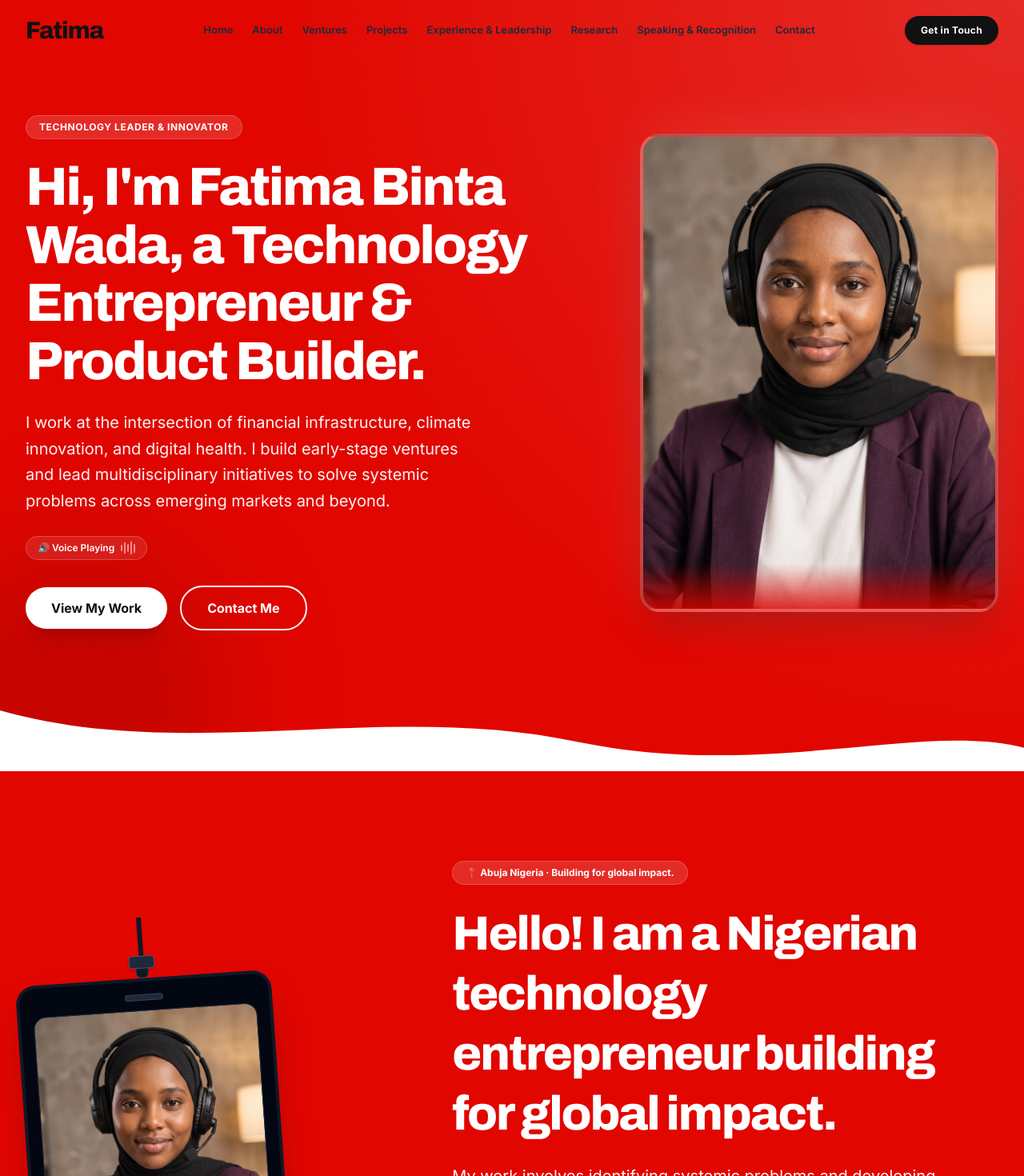
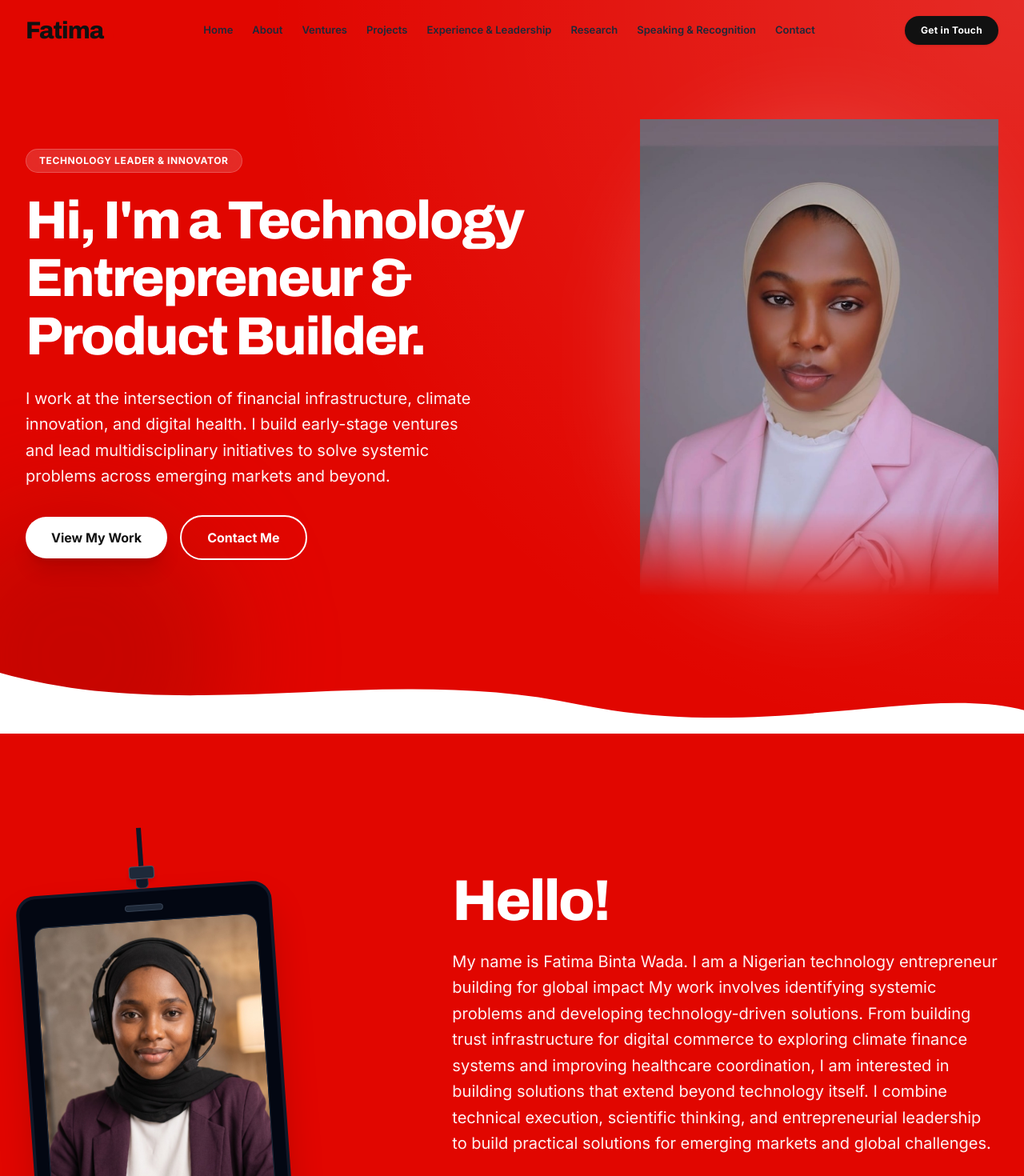
Before and after one commit to fatimawada/fatimawada-portfolio, a Next.js app: page / in a window 1280 px wide. Shown: the top 1470 px of the page at 80% size. Built offline with nearby package versions, Linux system fonts and the light colour scheme; a web font is replaced by a local one.

Commit message:
feat: unbox hero photo with pink blazer, remove all voicenote boxes, update descriptions and location badges

```diff
--- a/app/components/AboutSection.tsx
+++ b/app/components/AboutSection.tsx
@@ -21,7 +21,7 @@ export default function AboutSection() {
       <div className="max-w-7xl mx-auto px-4 sm:px-6 lg:px-8 relative z-10">
         <div className="grid grid-cols-1 lg:grid-cols-12 gap-12 lg:gap-16 items-center">
 
-          {/* Left Column: Tilted Hanging ID Badge Card */}
+          {/* Left Column: Tilted Hanging ID Badge Card (Preserved as requested) */}
           <motion.div
             initial={{ opacity: 0, rotate: -10, y: 30 }}
             whileInView={{ opacity: 1, rotate: -4, y: 0 }}
@@ -70,7 +70,7 @@ export default function AboutSection() {
             </div>
           </motion.div>
 
-          {/* Right Column: Headline, Body Text, Location Badge & Tech Accents */}
+          {/* Right Column: Headline, Body Text, & Floating Tech Accents */}
           <motion.div
             initial={{ opacity: 0, x: 30 }}
             whileInView={{ opacity: 1, x: 0 }}
@@ -78,19 +78,14 @@ export default function AboutSection() {
             transition={{ duration: 0.8, ease: "easeOut" }}
             className="lg:col-span-7 flex flex-col items-start space-y-6"
           >
-            {/* Location Badge */}
-            <span className="inline-flex items-center px-4 py-1.5 rounded-full bg-white/15 backdrop-blur-md text-white text-xs font-bold border border-white/20">
-              📍 Abuja Nigeria · Building for global impact.
-            </span>
-
             {/* Headline */}
-            <h2 className="font-heading text-3xl sm:text-5xl lg:text-6xl font-extrabold text-white tracking-tight leading-tight">
-              Hello! I am a Nigerian technology entrepreneur building for global impact.
+            <h2 className="font-heading text-5xl sm:text-7xl font-extrabold text-white tracking-tight">
+              Hello!
             </h2>
 
-            {/* Body Text */}
+            {/* Body Text (Exact requested wording) */}
             <p className="text-base sm:text-lg lg:text-xl text-white/95 leading-relaxed font-normal">
-              My work involves identifying systemic problems and developing technology-driven solutions. From building trust infrastructure for digital commerce to exploring climate finance systems and improving healthcare coordination, I am interested in building solutions that extend beyond technology itself. I combine technical execution, scientific thinking, and entrepreneurial leadership to build practical solutions for emerging markets and global challenges.
+              My name is Fatima Binta Wada. I am a Nigerian technology entrepreneur building for global impact My work involves identifying systemic problems and developing technology-driven solutions. From building trust infrastructure for digital commerce to exploring climate finance systems and improving healthcare coordination, I am interested in building solutions that extend beyond technology itself. I combine technical execution, scientific thinking, and entrepreneurial leadership to build practical solutions for emerging markets and global challenges.
             </p>
 
             {/* Floating Tech Badges */}
--- a/app/components/ContactSection.tsx
+++ b/app/components/ContactSection.tsx
@@ -61,7 +61,7 @@ export default function ContactSection() {
                 <span className="w-8 h-8 rounded-full bg-white/10 text-[#E10600] flex items-center justify-center font-bold text-xs">
                   📍
                 </span>
-                <span>Abuja &amp; Kano, Nigeria · Global Availability</span>
+                <span>Abuja, Nigeria · Global Availability</span>
               </div>
             </div>
           </motion.div>
@@ -76,10 +76,10 @@ export default function ContactSection() {
           >
             <div className="bg-[#E10600] text-white p-8 sm:p-12 lg:p-14 rounded-3xl shadow-[0_25px_60px_rgba(225,6,0,0.35)] relative overflow-hidden border border-red-500/30">
 
-              {/* Pill Label "REACH US" */}
+              {/* Pill Label "REACH ME" */}
               <div className="flex items-center justify-between mb-4">
                 <span className="px-3.5 py-1 rounded-full bg-white/20 text-white font-mono font-bold text-xs tracking-wider uppercase">
-                  REACH US
+                  REACH ME
                 </span>
                 <span className="text-xs text-white/70">Response within 24h</span>
               </div>
--- a/app/components/Hero.tsx
+++ b/app/components/Hero.tsx
@@ -1,72 +1,60 @@
 "use client";
 
-import React, { useEffect, useRef, useState } from "react";
+import React, { useEffect, useRef } from "react";
 import Image from "next/image";
 import { motion } from "framer-motion";
 
 export default function Hero() {
   const audioRef = useRef<HTMLAudioElement | null>(null);
-  const [isPlayingAudio, setIsPlayingAudio] = useState(false);
 
-  // Play greeting audio automatically on load
+  // Play greeting audio automatically on load / first user gesture
   useEffect(() => {
     const audio = new Audio("/media/fatima_greeting.mp4");
+    audio.preload = "auto";
     audioRef.current = audio;
-    audio.preload = "auto";
+
+    let hasStarted = false;
+
+    const startAudio = () => {
+      if (hasStarted || !audioRef.current) return;
+      hasStarted = true;
+      audioRef.current.currentTime = 0;
+      audioRef.current.play().catch(() => {});
+
+      document.removeEventListener("pointerdown", startAudio);
+      document.removeEventListener("click", startAudio);
+      document.removeEventListener("touchstart", startAudio);
+      document.removeEventListener("keydown", startAudio);
+      window.removeEventListener("scroll", startAudio);
+    };
 
     // Attempt immediate unmuted autoplay
-    audio.muted = false;
-    const playPromise = audio.play();
-
-    if (playPromise !== undefined) {
-      playPromise
+    const immediatePromise = audio.play();
+    if (immediatePromise !== undefined) {
+      immediatePromise
         .then(() => {
-          setIsPlayingAudio(true);
+          hasStarted = true;
         })
         .catch(() => {
-          // If browser policy blocks immediate sound without interaction,
-          // unlock audio on first user touch/scroll/pointer movement
-          const unlock = () => {
-            if (audioRef.current) {
-              audioRef.current.currentTime = 0;
-              audioRef.current.play().then(() => {
-                setIsPlayingAudio(true);
-              }).catch(() => {});
-            }
-            window.removeEventListener("pointermove", unlock);
-            window.removeEventListener("scroll", unlock);
-            window.removeEventListener("touchstart", unlock);
-            window.removeEventListener("click", unlock);
-          };
-
-          window.addEventListener("pointermove", unlock, { once: true });
-          window.addEventListener("scroll", unlock, { once: true });
-          window.addEventListener("touchstart", unlock, { once: true });
-          window.addEventListener("click", unlock, { once: true });
+          // If browser policy restricts autoplay before user interaction,
+          // start voice greeting instantly on first user click/touch/scroll/key
+          document.addEventListener("pointerdown", startAudio, { once: true, passive: true });
+          document.addEventListener("click", startAudio, { once: true, passive: true });
+          document.addEventListener("touchstart", startAudio, { once: true, passive: true });
+          document.addEventListener("keydown", startAudio, { once: true, passive: true });
+          window.addEventListener("scroll", startAudio, { once: true, passive: true });
         });
     }
 
-    audio.onended = () => {
-      setIsPlayingAudio(false);
-    };
-
     return () => {
+      document.removeEventListener("pointerdown", startAudio);
+      document.removeEventListener("click", startAudio);
+      document.removeEventListener("touchstart", startAudio);
+      document.removeEventListener("keydown", startAudio);
+      window.removeEventListener("scroll", startAudio);
       audio.pause();
     };
   }, []);
-
-  const toggleAudio = () => {
-    if (!audioRef.current) return;
-    if (isPlayingAudio) {
-      audioRef.current.pause();
-      setIsPlayingAudio(false);
-    } else {
-      audioRef.current.currentTime = 0;
-      audioRef.current.play().then(() => {
-        setIsPlayingAudio(true);
-      }).catch(() => {});
-    }
-  };
 
   return (
     <section
@@ -80,7 +68,7 @@ export default function Hero() {
       <div className="max-w-7xl mx-auto px-4 sm:px-6 lg:px-8 relative z-10">
         <div className="grid grid-cols-1 lg:grid-cols-12 gap-12 lg:gap-8 items-center">
 
-          {/* Left Column: Top Badge, Headline, Sub-text, Buttons */}
+          {/* Left Column: Top Badge, Headline, Sub-text, Buttons (NO voice note box) */}
           <motion.div
             initial={{ opacity: 0, y: 30 }}
             animate={{ opacity: 1, y: 0 }}
@@ -94,38 +82,13 @@ export default function Hero() {
 
             {/* Headline (h1) */}
             <h1 className="font-heading text-4xl sm:text-6xl lg:text-[4.2rem] text-white leading-[1.08] tracking-tight">
-              Hi, I&apos;m Fatima Binta Wada, a Technology Entrepreneur &amp; Product Builder.
+              Hi, I&apos;m a Technology Entrepreneur &amp; Product Builder.
             </h1>
 
             {/* Sub-text (p) */}
             <p className="text-base sm:text-lg lg:text-xl text-white/95 max-w-xl leading-relaxed font-normal">
               I work at the intersection of financial infrastructure, climate innovation, and digital health. I build early-stage ventures and lead multidisciplinary initiatives to solve systemic problems across emerging markets and beyond.
             </p>
-
-            {/* Discreet Audio Waveform Indicator & Sound Toggle */}
-            <div className="flex items-center gap-3 pt-1">
-              <button
-                type="button"
-                onClick={toggleAudio}
-                className="inline-flex items-center gap-2 px-3.5 py-1.5 rounded-full bg-white/10 hover:bg-white/20 backdrop-blur-sm border border-white/20 text-white text-xs font-semibold transition-all active:scale-95"
-                title={isPlayingAudio ? "Pause greeting" : "Replay greeting"}
-                aria-label="Toggle voice greeting"
-              >
-                <span>{isPlayingAudio ? "🔊 Voice Playing" : "🔈 Voice Greeting"}</span>
-                {/* Micro waveform graphic */}
-                <span className="flex items-center gap-0.5 h-3.5">
-                  {[8, 14, 10, 16, 11].map((h, i) => (
-                    <span
-                      key={i}
-                      style={{ height: `${h}px` }}
-                      className={`w-0.5 rounded-full bg-white transition-all ${
-                        isPlayingAudio ? "animate-pulse" : "opacity-50"
-                      }`}
-                    />
-                  ))}
-                </span>
-              </button>
-            </div>
 
             {/* Action Buttons */}
             <div className="flex flex-wrap items-center gap-4 pt-2 w-full sm:w-auto">
@@ -145,34 +108,38 @@ export default function Hero() {
             </div>
           </motion.div>
 
-          {/* Right Column: Large Cut-out Photo overlapping Red Background */}
+          {/* Right Column: Unboxed, Free-Floating Photo overlapping Red Background */}
           <motion.div
             initial={{ opacity: 0, scale: 0.95 }}
             animate={{ opacity: 1, scale: 1 }}
             transition={{ duration: 0.9, ease: "easeOut", delay: 0.2 }}
             className="lg:col-span-5 flex justify-center lg:justify-end relative"
           >
-            <div className="relative w-full max-w-sm sm:max-w-md aspect-[3/4] flex items-center justify-center">
+            {/* Gentle Floating Motion Container */}
+            <motion.div
+              animate={{ y: [-6, 6, -6] }}
+              transition={{
+                duration: 5,
+                repeat: Infinity,
+                ease: "easeInOut",
+              }}
+              className="relative w-full max-w-sm sm:max-w-md aspect-[3/4] flex items-center justify-center"
+            >
+              {/* Back illumination halo */}
+              <div className="absolute inset-4 rounded-full bg-white/20 blur-3xl pointer-events-none" />
 
-              {/* Back illumination glow */}
-              <div className="absolute inset-4 rounded-3xl bg-white/20 blur-2xl pointer-events-none" />
-
-              {/* Portrait cut-out card container overlapping the red background */}
-              <div className="relative w-full h-full rounded-3xl overflow-hidden shadow-2xl border-4 border-white/20 bg-gradient-to-b from-white/10 to-black/20">
+              {/* Unboxed portrait: No borders, no card box, feathered seamlessly into the red background */}
+              <div className="relative w-full h-full overflow-hidden [mask-image:linear-gradient(to_bottom,black_82%,transparent_100%)]">
                 <Image
-                  src="/images/fatima_headset_portrait.jpg"
+                  src="/images/fatima_pink_blazer.jpg"
                   alt="Fatima Binta Wada - Technology Entrepreneur & Product Builder"
                   fill
                   priority
-                  className="object-cover object-top"
-                  sizes="(max-width: 768px) 100vw, 450px"
+                  className="object-cover object-top drop-shadow-2xl select-none pointer-events-none"
+                  sizes="(max-width: 768px) 100vw, 480px"
                 />
-
-                {/* Subtle bottom edge gradient feather */}
-                <div className="absolute inset-x-0 bottom-0 h-28 bg-gradient-to-t from-[#E10600]/80 via-transparent to-transparent pointer-events-none" />
               </div>
-
-            </div>
+            </motion.div>
           </motion.div>
 
         </div>
```
Also changed, not shown: app/components/Footer.tsx (+5 -2 lines), app/components/ProjectsSection.tsx (+6 -6 lines), public/images/fatima_pink_blazer.jpg (added).
